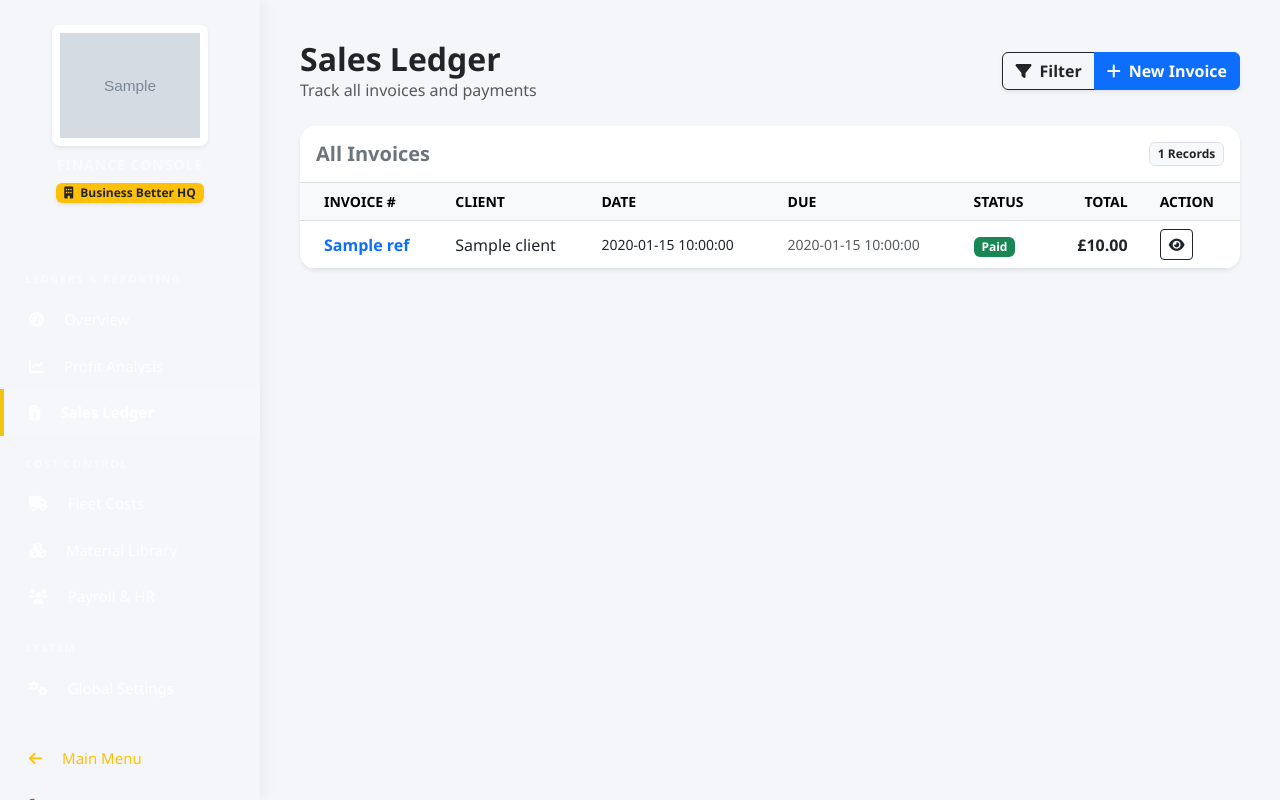
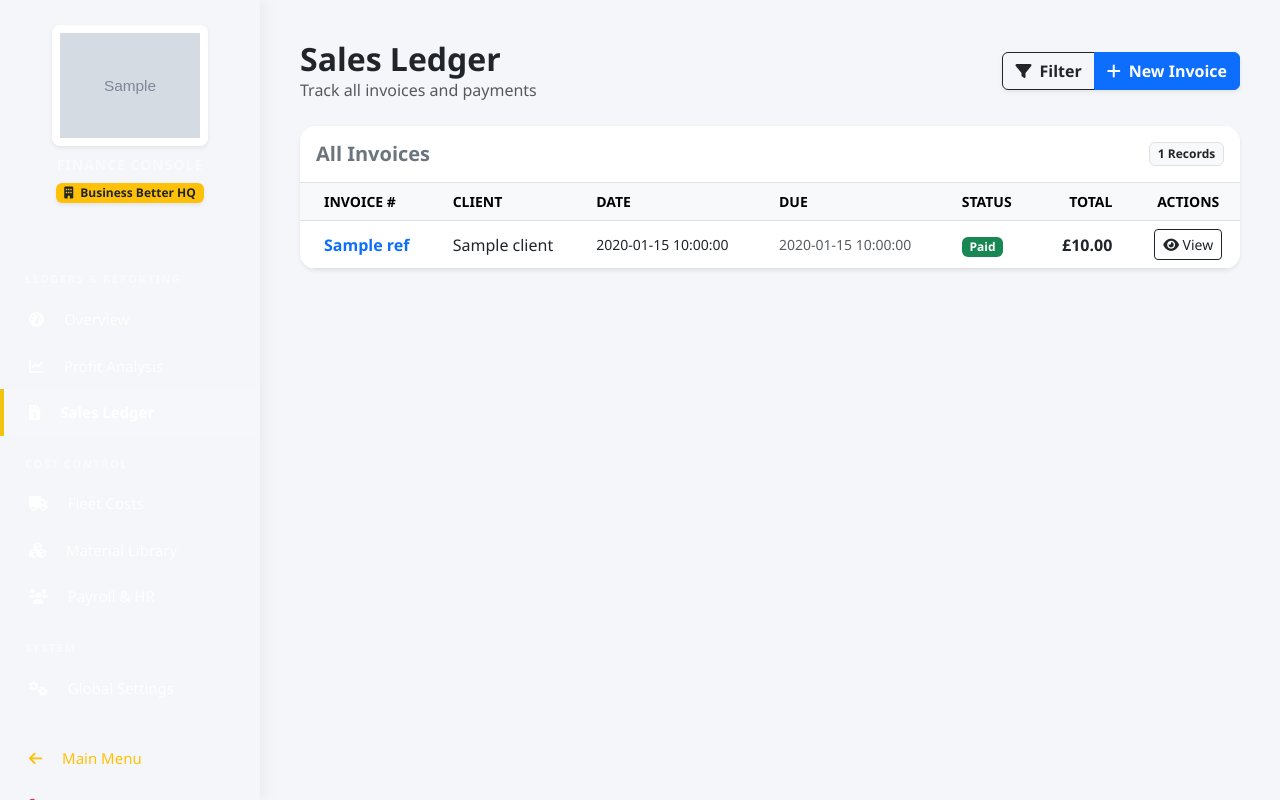
Before and after one commit to DruganGroup/DruganGroup-Website, a Flask app: template templates/finance/finance_invoices.html in a window 1280 px wide. Run offline with Flask 3, Linux system fonts and the light colour scheme; the visitor is signed in with stand-in values (Sample User, id 1); the template is opened without the code that fills it: most values are stand-ins (such as "Sample title", 1, 10 or a date in 2020); grey boxes marked "Sample" are stand-in pictures; a database or web service that is not in the repository returns one stand-in record (values such as "Sample title"); some libraries are stand-ins or nearby versions.

Commit message:
Update finance_invoices.html

```diff
--- a/templates/finance/finance_invoices.html
+++ b/templates/finance/finance_invoices.html
@@ -29,7 +29,7 @@
                         <th>Due</th>
                         <th>Status</th>
                         <th class="text-end pe-4">Total</th>
-                        <th>Action</th>
+                        <th class="text-center">Actions</th>
                     </tr>
                 </thead>
                 <tbody>
@@ -49,8 +49,10 @@
                             {% endif %}
                         </td>
                         <td class="text-end pe-4 fw-bold">£{{ "%.2f"|format(inv.total) }}</td>
-                        <td>
-                            <a href="#" class="btn btn-sm btn-outline-dark"><i class="fas fa-eye"></i></a>
+                        <td class="text-center">
+                            <a href="{{ url_for('finance.download_invoice_pdf', invoice_id=inv.id) }}" target="_blank" class="btn btn-sm btn-outline-dark" title="View PDF">
+                                <i class="fas fa-eye"></i> View
+                            </a>
                         </td>
                     </tr>
                     {% else %}
```
